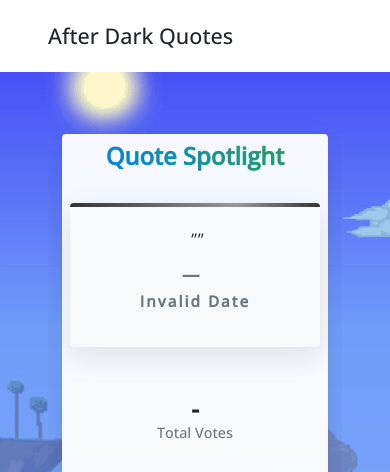
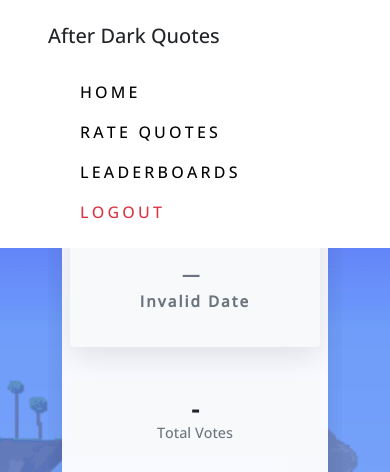
Before and after one commit to SamBunker/afterdark-quotes-website, a Node server app: page /quote/1 in a window 390 px wide. Shown: the top 472 px of the page. Run offline with Node 20, Linux system fonts and the light colour scheme; some libraries are stand-ins or nearby versions.

Commit message:
Mobile-friendly CSS adjustments

```diff
--- a/public/css/nav.css
+++ b/public/css/nav.css
@@ -65,6 +65,12 @@ body {
     display: none; /* Default: hide mobile */
   }
 
+  /* Responsive Logo */
+  .responsive-logo {
+    font-size: 2rem; /* Default large size for desktop */
+    transition: font-size 0.3s ease;
+  }
+
   @media (max-width: 1280px) {
     .notMobile {
       display: none !important;
@@ -74,6 +80,9 @@ body {
     }
     .title {
       display: block;
+    }
+    .responsive-logo {
+      font-size: 1.25rem; /* Smaller size for mobile */
     }
   }
 
@@ -87,4 +96,7 @@ body {
     .title {
       display: none;
     }
+    .responsive-logo {
+      font-size: 2rem; /* Large size for desktop */
+    }
   }
--- a/views/layouts/main.handlebars
+++ b/views/layouts/main.handlebars
@@ -9,12 +9,14 @@
 </head>
 
 <header class="d-flex flex-wrap py-3 nav-bg fixed-top px-5">
-    <!-- Desktop Layout -->
-    <div class="notMobile d-flex w-100 align-items-center">
+    <div class="d-flex w-100 align-items-center">
+        <!-- Responsive Logo -->
         <div class="me-auto">
-            <a href="/" class="fs-1 text-dark text-decoration-none">After Dark Quotes</a>
+            <a href="/" class="text-dark text-decoration-none responsive-logo">After Dark Quotes</a>
         </div>
-        <ul class="nav nav-pills">
+
+        <!-- Desktop Navigation -->
+        <ul class="nav nav-pills notMobile">
             <li class="nav-item"><a href="/" class="nav-link" aria-current="page">Home</a></li>
             <li class="nav-item"><a href="/rate" class="nav-link">Rate Quotes</a></li>
             {{#if isAdmin}}
@@ -23,17 +25,17 @@
             <li class="nav-item"><a href="/leaderboard" class="nav-link">Leaderboards</a></li>
             <li class="nav-item"><a href="/logout" class="nav-link text-danger">Logout</a></li>
         </ul>
-    </div>
 
-    <!-- Mobile Layout -->
-    <div class="mobile w-100">
-        <div class="d-flex justify-content-between align-items-center">
-            <a href="/" class="fs-4 text-dark text-decoration-none">After Dark Quotes</a>
+        <!-- Mobile Hamburger -->
+        <div class="mobile">
             <button class="navbar-toggler" type="button" data-bs-toggle="collapse" data-bs-target="#navbarToggleExternalContent" aria-controls="navbarToggleExternalContent" aria-expanded="false" aria-label="Toggle navigation">
                 <span class="navbar-toggler-icon"></span>
             </button>
         </div>
-        <div class="collapse mt-3" id="navbarToggleExternalContent">
+    </div>
+
+    <!-- Mobile Navigation Menu -->
+    <div class="collapse mobile w-100 mt-3" id="navbarToggleExternalContent">
         <ul class="nav flex-column nav-pills">
             <li class="nav-item"><a href="/" class="nav-link">Home</a></li>
             <li class="nav-item"><a href="/rate" class="nav-link">Rate Quotes</a></li>
@@ -43,7 +45,6 @@
             <li class="nav-item"><a href="/leaderboard" class="nav-link">Leaderboards</a></li>
             <li class="nav-item"><a href="/logout" class="nav-link text-danger">Logout</a></li>
         </ul>
-        </div>
     </div>
 </header>
 
```
Lines whose indentation alone changed are shown as unchanged.
